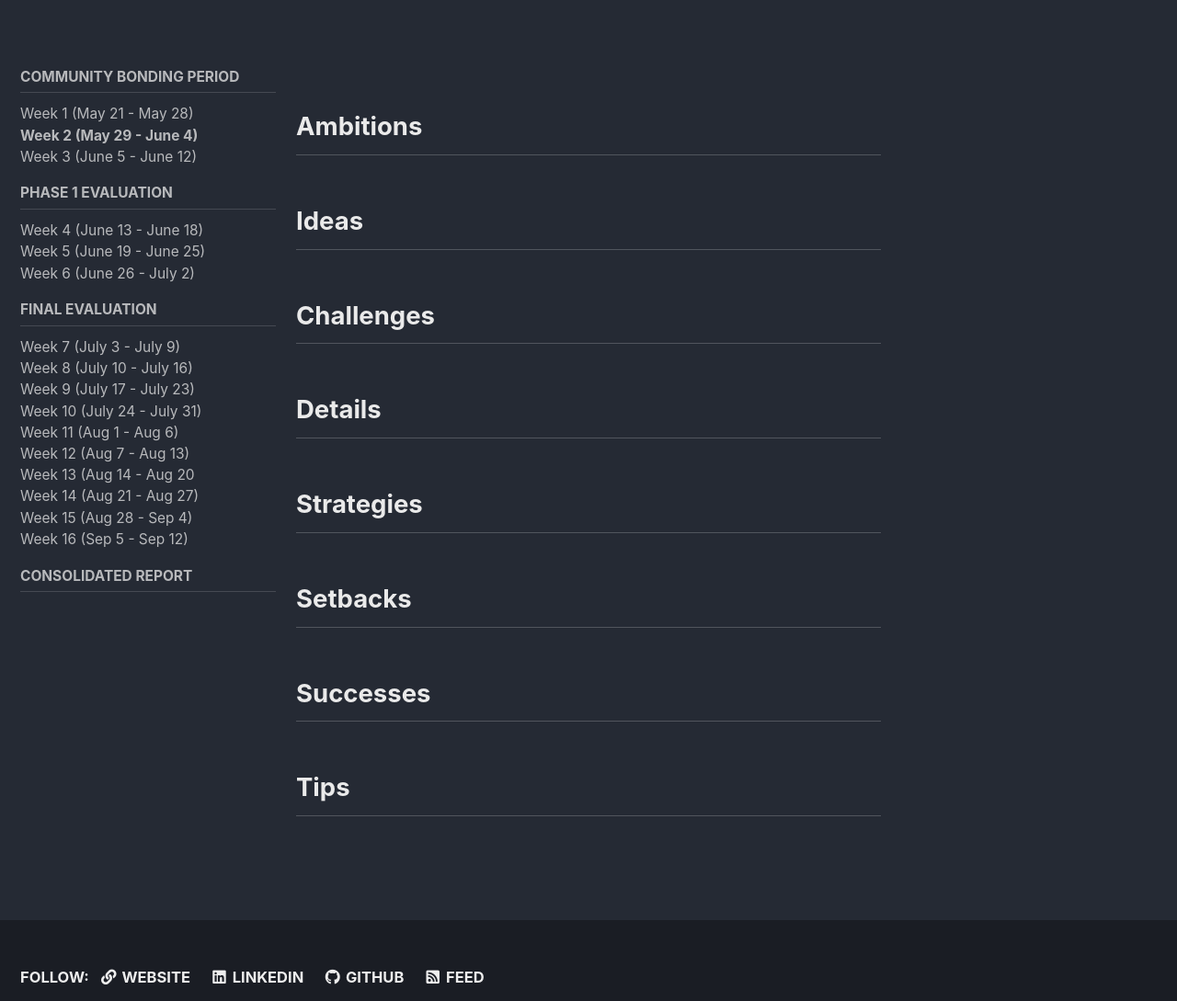
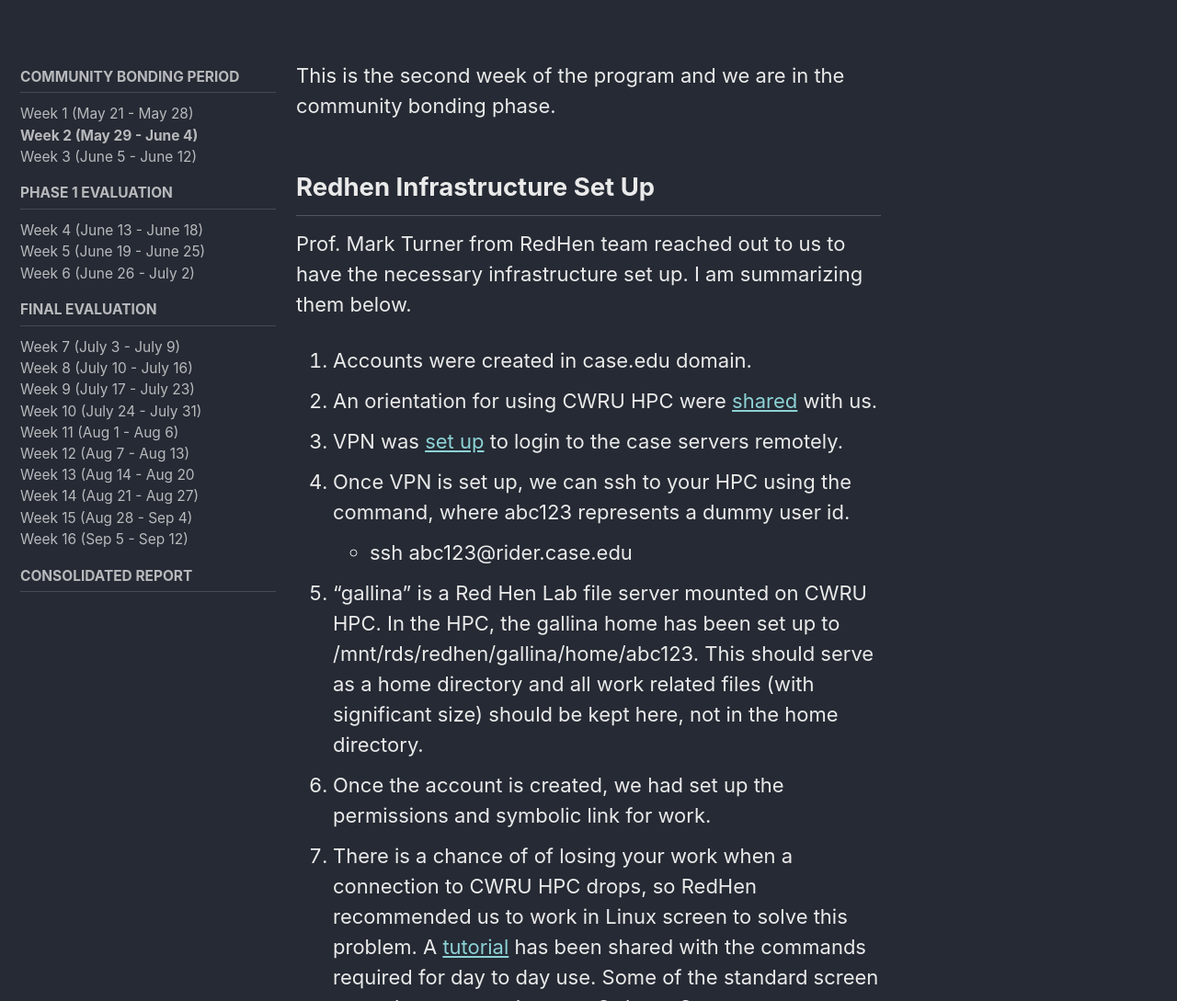
Before and after one commit to technosaby/technosaby.github.io, a Jekyll site: the page built from _pages/gsoc/community-bonding/week2.md, in a window 1280 px wide and 1400 px high. Shown: the part 311-1400 px from the top of the window at 92% size. Built offline with Jekyll 4.4.1, drawn with Linux system fonts in a browser that asks for light colours; cached includes are drawn as plain includes; some of the changed text lies outside the part shown.

Commit message:
Modified files for updating week 2 status

```diff
--- a/_pages/gsoc/community-bonding/week2.md
+++ b/_pages/gsoc/community-bonding/week2.md
@@ -11,18 +11,48 @@
   nav: gsoc_nav
 ---
 
-## Ambitions
+This is the second week of the program and we are in the community bonding phase.
 
-## Ideas
+## Redhen Infrastructure Set Up
+Prof. Mark Turner from RedHen team reached out to us to have the necessary infrastructure set up. I am summarizing them below.
 
-## Challenges
+1. Accounts were created in case.edu domain.
+2. An orientation for using CWRU HPC were [shared](https://sites.google.com/case.edu/techne-public-site/cwru-hpc-orientation) with us.
+3. VPN was [set up](https://sites.google.com/case.edu/techne-public-site/cwru-hpc-orientation/access-cwru-hpc-via-vpn) to login to the case servers remotely.
+4. Once VPN is set up, we can ssh to your HPC using the command, where abc123 represents a dummy user id.
+  - ssh abc123@rider.case.edu
+5. “gallina” is a Red Hen Lab file server mounted on CWRU HPC. In the HPC, the gallina home has been set up to /mnt/rds/redhen/gallina/home/abc123. This should serve as a home directory and all work related files (with significant size) should be kept here, not in the home directory.
+6. Once the account is created, we had set up the permissions and symbolic link for work.
+7. There is a chance of of losing your work when a connection to CWRU HPC drops, so RedHen recommended us to work in Linux screen to solve this problem. A [tutorial](https://linuxize.com/post/how-to-use-linux-screen/) has been shared with the commands required for day to day use.
+Some of the standard screen control-a commands are:
+	• Ctrl+a c Create a new window (with shell)
+	• Ctrl+a " List all windows
+	• Ctrl+a 0 Switch to window 0 (by number )
+	• Ctrl+a A Rename the current window
+	• Ctrl+a S Split current region horizontally into two regions
+	• Ctrl+a | Split current region vertically into two regions
+	• Ctl+a tab Switch the input focus to the next region
+	• Ctrl+a Ctrl+a Toggle between the current and previous region
+	• Ctrl+a Q Close all regions but the current one
+	• Ctrl+a X Close the current region
+8. Also we have set up the RSA key to access the servers.
 
-## Details
+## Contributor Summit
+Google Summer of Code has also set up a [Contributor Summit](https://www.youtube.com/watch?v=HnQBMwR-RuY%C2%A0). It was great to hear from lot of experienced Googlers as well as previous GSoc members and contributors.
 
-## Strategies
+But the 3 common advice given by every one are
+- Do your research
+- Reach outside of your comfort zone
+- Communicate with mentors
 
-## Setbacks
+Other good advices were
+- Stay connected even after the program is over
+- Get associated with the organization more deeply
+- Try to contribute in the organization more (by writhing documentation, improve process)
 
-## Successes
+I also came to know about [Google Developer Groups](https://gdg.community.dev/) which connects local developers working with new skills and technologies. They conduct seminar throughout the year which can be attended virtually as well as in-person.
 
-## Tips
+In the upcoming week, I plan to do the following
+- Establish a communication with my mentor
+- Review the existing proposal with my mentor
+- Complete existing [set up](https://sites.google.com/case.edu/techne-public-site/home) in RedHen infrastructure.
```
Also changed, not shown: _posts/2022-05-25-audio-classification.md (+5 -5 lines).
